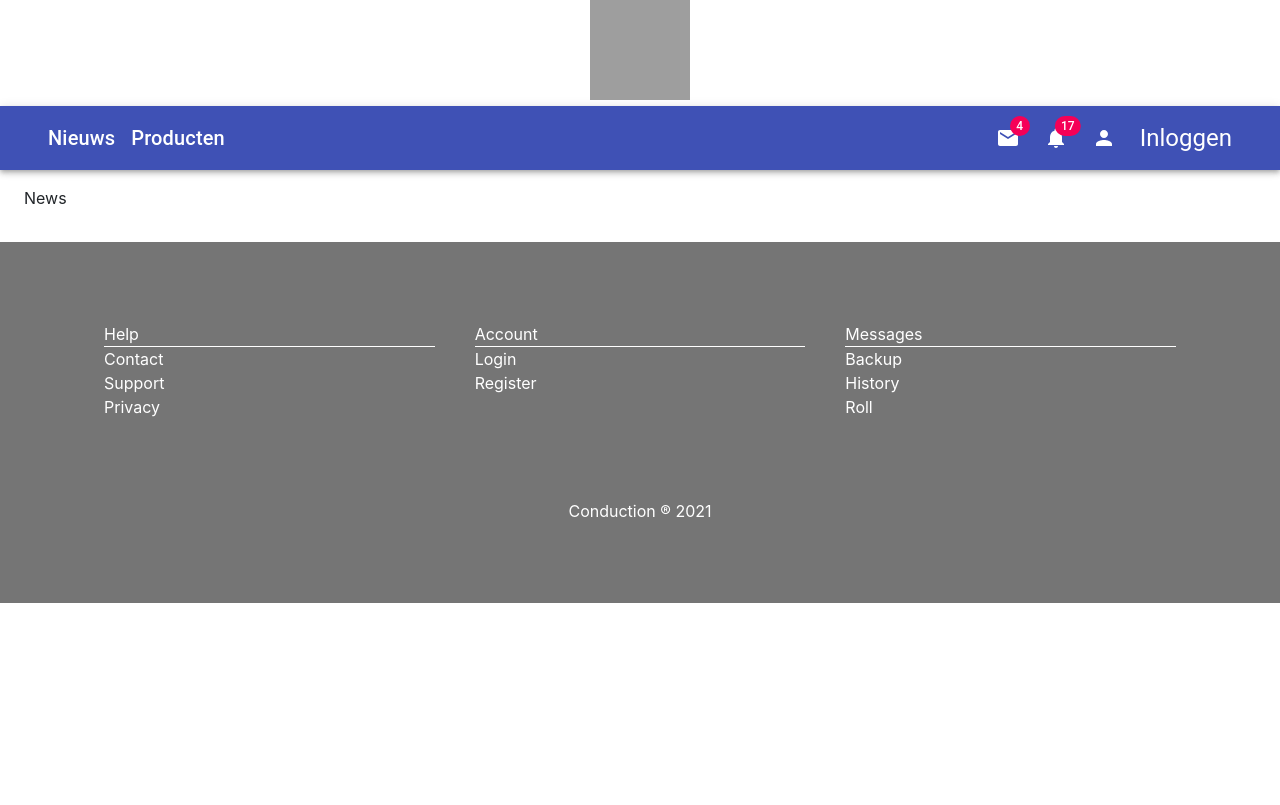
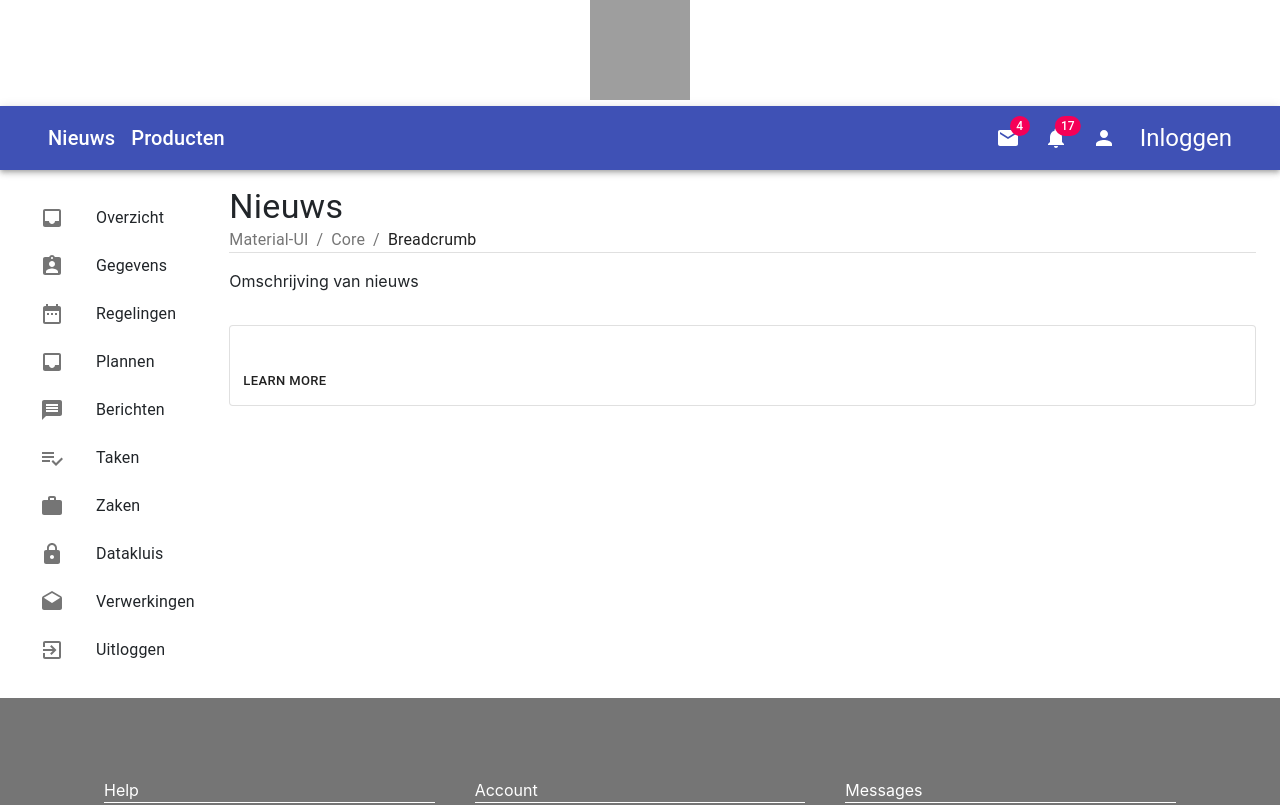
Before and after one commit to ConductionNL/api-connector, a Next.js app in the folder pwa/: page /news in a window 1280 px wide. Shown: the top 805 px of the page. Built offline with nearby package versions, Linux system fonts and the light colour scheme; grey boxes are pictures that could not be loaded.

Commit message:
fix title, description and added news card

```diff
--- /dev/null
+++ b/pwa/components/news/card.tsx
@@ -0,0 +1,63 @@
+import React from 'react';
+import { makeStyles } from '@material-ui/core/styles';
+import Card from '@material-ui/core/Card';
+import CardActions from '@material-ui/core/CardActions';
+import CardContent from '@material-ui/core/CardContent';
+import Button from '@material-ui/core/Button';
+import Typography from '@material-ui/core/Typography';
+
+const useStyles = makeStyles({
+  root: {
+    minWidth: 275,
+  },
+  bullet: {
+    display: 'inline-block',
+    margin: '0 2px',
+    transform: 'scale(0.8)',
+  },
+  title: {
+    fontSize: 14,
+  },
+  pos: {
+    marginBottom: 12,
+  },
+});
+
+export default function NewsCard({smallUpperTitle = null, title = null, secondaryTitle = null, description = null, link = null}       ) {
+  const classes = useStyles();
+  const bull = <span className={classes.bullet}>•</span>;
+
+  return (
+    <Card className={classes.root} variant="outlined">
+      <CardContent>
+        {
+          smallUpperTitle != null &&
+          <Typography className={classes.title} color="textSecondary" gutterBottom>
+            {smallUpperTitle}
+          </Typography>
+        }
+        {
+          title != null &&
+          <Typography variant="h5" component="h2">
+            {title}
+          </Typography>
+        }
+        {
+          secondaryTitle != null &&
+          <Typography className={classes.pos} color="textSecondary">
+            {secondaryTitle}
+          </Typography>
+        }
+        {
+          description != null &&
+          <Typography variant="body2" component="p">
+            {description}
+          </Typography>
+        }
+      </CardContent>
+      <CardActions>
+        <Button size="small">Learn More</Button>
+      </CardActions>
+    </Card>
+  );
+}
--- a/pwa/pages/news/index.tsx
+++ b/pwa/pages/news/index.tsx
@@ -2,14 +2,36 @@ import Button from "@material-ui/core/Button";
 import React from "react";
 import Link from 'next/link'
 import Layout from "../../components/common/layout";
+import Grid from "@material-ui/core/Grid";
+import Hidden from "@material-ui/core/Hidden";
+import ActionMenu from "../../components/common/actionmenu";
+import PageHeader from "../../components/common/pageheader";
+import Box from "@material-ui/core/Box";
+import NewsTable from "../../components/news/table";
+import NewsCard from "../../components/news/card";
 
 function Index() {
 
-  const title = 'News';
+  const title = 'Nieuws';
 
   return <>
-    <Layout title={title} description="waar kan ik deze description zien" >
-      <p>{title}</p>
+    <Layout title={title} description="waar kan ik deze description zien">
+
+      <Grid container >
+        <Hidden smDown>
+          <Grid item md={2}>
+            <ActionMenu />
+          </Grid>
+        </Hidden>
+        <Grid item sm={12} md={10}>
+          <PageHeader title={title} />
+          <Box paddingTop={2} paddingBottom={2}>
+            <p>Omschrijving van nieuws</p>
+          </Box>
+
+          <NewsCard/>
+        </Grid>
+      </Grid>
     </Layout>
   </>
 }
--- a/pwa/pages/plans/index.tsx
+++ b/pwa/pages/plans/index.tsx
@@ -11,7 +11,7 @@ import PlansTable from "../../components/plans/table";
 
 function Index() {
 
-  const title = 'My plans';
+  const title = 'Mijn plannen';
 
   return <>
     <Layout title={title} description="waar kan ik deze description zien"  >
@@ -24,8 +24,9 @@ function Index() {
         <Grid item sm={12} md={10}>
           <PageHeader title={title} />
           <Box paddingTop={2} paddingBottom={2}>
-            <p>Your personal plans</p>
+            <p>Jouw persoonlijke plannen</p>
           </Box>
+
           <PlansTable />
         </Grid>
       </Grid>
--- a/pwa/pages/tasks/index.tsx
+++ b/pwa/pages/tasks/index.tsx
@@ -31,7 +31,7 @@ function Index() {
         <Grid item sm={12} md={10}>
           <PageHeader title={title} />
           <Box paddingTop={2} paddingBottom={2}>
-            <p>Your personal tasks</p>
+            <p>Jouw persoonlijke taken</p>
           </Box>
 
           <TaskTable />
```
